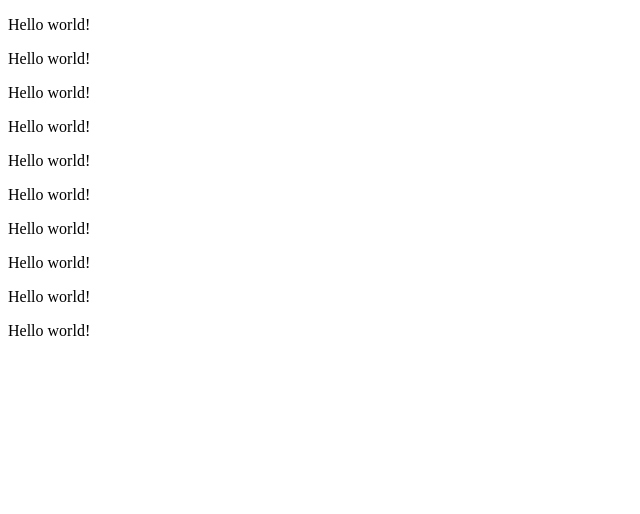
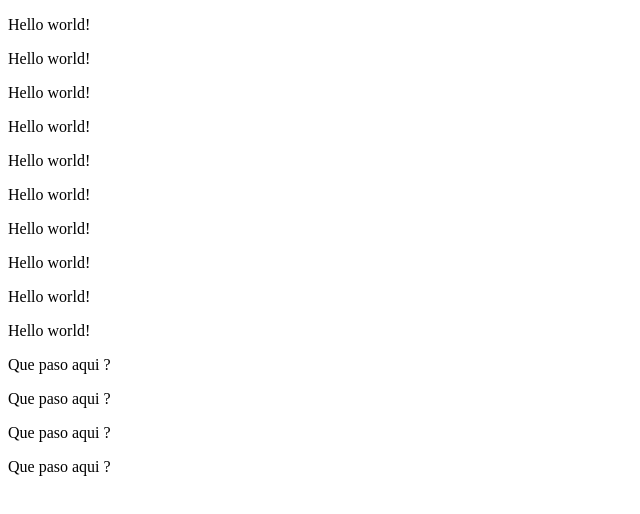
Before and after one commit to emanuelarevalomartinez/primer-repositorio-prueba, a plain HTML site: page index.html in a window 1280 px wide. Shown: the whole page, without its empty margins (0-640 px from the left). Drawn offline with Linux system fonts and the light colour scheme.

Commit message:
nuevo cambio 3

```diff
--- a/index.html
+++ b/index.html
@@ -19,6 +19,12 @@
 <p>Hello world!</p>
 
 
+<p>Que paso aqui ?</p>
+<p>Que paso aqui ?</p>
+<p>Que paso aqui ?</p>
+<p>Que paso aqui ?</p>
+
+
 <script src="index.js"></script>
 </body>
 </html>
```
